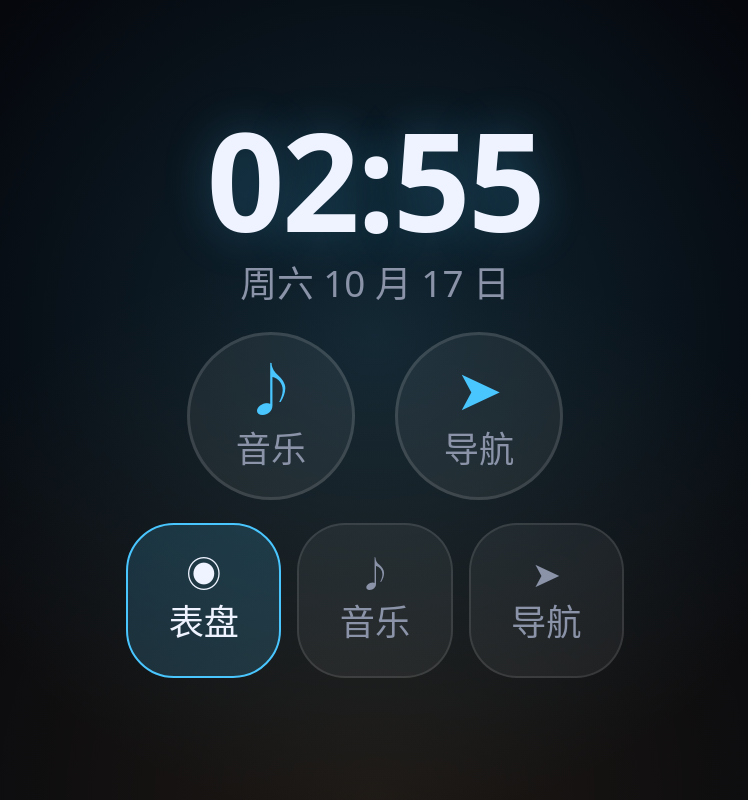
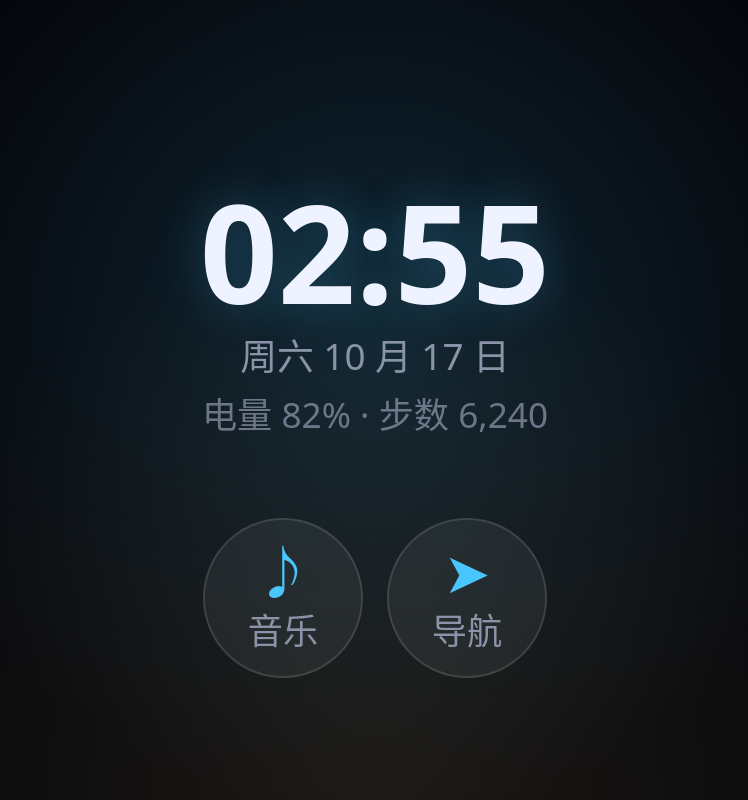
Before and after one commit to newMalloc/WatchPlay, a plain HTML site: page examples/watch-ui/demo-scene.html in a window 1280 px wide. Shown: the whole page, without its empty margins (265-1013 px from the left). Drawn offline with Linux system fonts and the light colour scheme.

Commit message:
场景：每页只给"别的页面"的入口，并修掉预览外壳的 16px 裁切
表盘原来同时有两个快捷圆钮和底部三键，音乐/导航页也各自留着自己的入口——重复且没必要。改成每页只放另外两个页面的切换键。
另外 .device 是 border-box，466px 里塞了 16px 边框和 466px 的 iframe，右边和下边各被裁 16px，画面看着整体偏右下。改成 content-box 后实测按钮行中心 280.5 = 面板中心 280.5。

```diff
--- a/examples/watch-ui/demo-scene.html
+++ b/examples/watch-ui/demo-scene.html
@@ -56,19 +56,19 @@ html,body{
 /* 不许被 flex 压扁：圆形的封面一压就成了椭圆，这在 466px 的圆屏上很显眼。 */
 .overlay > *{ flex:0 0 auto; }
 
-/* ---------------------------------------------------------------- 底部三键 */
-.tabs{ display:flex; gap:2vmin; align-items:center; justify-content:center; }
-.btn-tab{
-  width:19.4vmin; height:19.4vmin; border-radius:6vmin;
-  display:flex; flex-direction:column; align-items:center; justify-content:center; gap:.4vmin;
-  background:rgba(255,255,255,.055); border:.35vmin solid rgba(255,255,255,.10);
-  color:var(--wp-dim); font-size:4.4vmin; font-family:inherit;
-  transition:background .12s linear, color .12s linear, border-color .12s linear;
+/* ---------------------------------------------------------------- 底部切换 */
+/* 只放"别的页面"：当前页面不给自己的入口，也不会和场景里的按钮重复。 */
+.tabs{ display:flex; gap:3vmin; align-items:center; justify-content:center; }
+.btn-switch{
+  width:20vmin; height:20vmin; border-radius:50%;
+  display:flex; flex-direction:column; align-items:center; justify-content:center; gap:.5vmin;
+  background:rgba(255,255,255,.06); border:.35vmin solid rgba(255,255,255,.12);
+  color:var(--wp-fg); font-size:4.4vmin; font-family:inherit;
+  transition:background .12s linear, border-color .12s linear;
 }
-.btn-tab[data-current="1"]{
-  color:var(--wp-fg); border-color:var(--wp-accent); background:rgba(74,198,255,.16);
-}
-.btn-tab .k{ font-size:4.4vmin; line-height:1; }
+.btn-switch .ico{ font-size:7vmin; line-height:1; color:var(--wp-accent); }
+.btn-switch .lbl{ font-size:4.4vmin; color:var(--wp-dim); }
+.btn-switch:active{ background:rgba(74,198,255,.22); border-color:var(--wp-accent); }
 
 /* ---------------------------------------------------------------- 表盘 */
 .bg-face{
@@ -78,20 +78,13 @@ html,body{
 }
 .face-top{ display:flex; flex-direction:column; align-items:center; gap:.8vmin; }
 .face-time{
-  font-size:17vmin; line-height:1; font-weight:600; letter-spacing:-.02em;
+  font-size:17vmin; line-height:1; font-weight:600;
   text-shadow:0 0 6vmin rgba(74,198,255,.28);
 }
 .face-date{ font-size:4.6vmin; color:var(--wp-dim); }
-.face-row{ display:flex; gap:5vmin; align-items:center; }
-.btn-quick{
-  width:21vmin; height:21vmin; border-radius:50%;
-  display:flex; flex-direction:column; align-items:center; justify-content:center; gap:.6vmin;
-  background:rgba(255,255,255,.06); border:.4vmin solid rgba(255,255,255,.12);
-  color:var(--wp-fg); font-size:4.6vmin; font-family:inherit;
-}
-.btn-quick .ico{ font-size:7vmin; line-height:1; color:var(--wp-accent); }
-.btn-quick .lbl{ font-size:4.4vmin; color:var(--wp-dim); }
-.btn-quick:active{ background:rgba(74,198,255,.22); }
+.face-status{ font-size:4.4vmin; color:var(--wp-dim); opacity:.75; }
+/* 表盘只有"时钟 + 切换"两块：让时钟占满剩余空间并居中，否则会全挤在顶部。 */
+.overlay > .face-top{ flex:1 1 auto; justify-content:center; }
 
 /* ---------------------------------------------------------------- 音乐 */
 .bg-music{
@@ -181,21 +174,12 @@ html,body{
     <div class="face-top">
       <div class="face-time" id="clock">10:09</div>
       <div class="face-date" id="date">周一 3 月 2 日</div>
-    </div>
-
-    <div class="face-row">
-      <button class="btn-quick" data-goto="music" aria-label="打开音乐">
-        <span class="ico">♪</span><span class="lbl">音乐</span>
-      </button>
-      <button class="btn-quick" data-goto="map" aria-label="打开导航">
-        <span class="ico">➤</span><span class="lbl">导航</span>
-      </button>
+      <div class="face-status">电量 82% · 步数 6,240</div>
     </div>
 
     <div class="tabs">
-      <button class="btn-tab" data-goto="face" data-current="1"><span class="k">◉</span>表盘</button>
-      <button class="btn-tab" data-goto="music"><span class="k">♪</span>音乐</button>
-      <button class="btn-tab" data-goto="map"><span class="k">➤</span>导航</button>
+      <button class="btn-switch" data-goto="music"><span class="ico">♪</span><span class="lbl">音乐</span></button>
+      <button class="btn-switch" data-goto="map"><span class="ico">➤</span><span class="lbl">导航</span></button>
     </div>
   </div>
 </section>
@@ -220,9 +204,8 @@ html,body{
     </div>
 
     <div class="tabs">
-      <button class="btn-tab" data-goto="face"><span class="k">◉</span>表盘</button>
-      <button class="btn-tab" data-goto="music" data-current="1"><span class="k">♪</span>音乐</button>
-      <button class="btn-tab" data-goto="map"><span class="k">➤</span>导航</button>
+      <button class="btn-switch" data-goto="face"><span class="ico">◉</span><span class="lbl">表盘</span></button>
+      <button class="btn-switch" data-goto="map"><span class="ico">➤</span><span class="lbl">导航</span></button>
     </div>
   </div>
 </section>
@@ -257,9 +240,8 @@ html,body{
     </div>
 
     <div class="tabs">
-      <button class="btn-tab" data-goto="face"><span class="k">◉</span>表盘</button>
-      <button class="btn-tab" data-goto="music"><span class="k">♪</span>音乐</button>
-      <button class="btn-tab" data-goto="map" data-current="1"><span class="k">➤</span>导航</button>
+      <button class="btn-switch" data-goto="face"><span class="ico">◉</span><span class="lbl">表盘</span></button>
+      <button class="btn-switch" data-goto="music"><span class="ico">♪</span><span class="lbl">音乐</span></button>
     </div>
   </div>
 </section>
@@ -287,11 +269,6 @@ html,body{
     var id = current();
     scenes.forEach(function (scene) {
       scene.dataset.active = scene.dataset.scene === id ? "1" : "0";
-    });
-    Array.prototype.forEach.call(document.querySelectorAll("[data-goto]"), function (el) {
-      if (el.classList.contains("btn-tab")) {
-        el.dataset.current = el.dataset.goto === id ? "1" : "0";
-      }
     });
   }
 
```
Also changed, not shown: examples/watch-ui/preview/index.html (+5 -2 lines), examples/watch-ui/preview/screenshot-face.png, examples/watch-ui/preview/screenshot-map.png, examples/watch-ui/preview/screenshot-music.png, examples/watch-ui/preview/screenshot-square.png.
